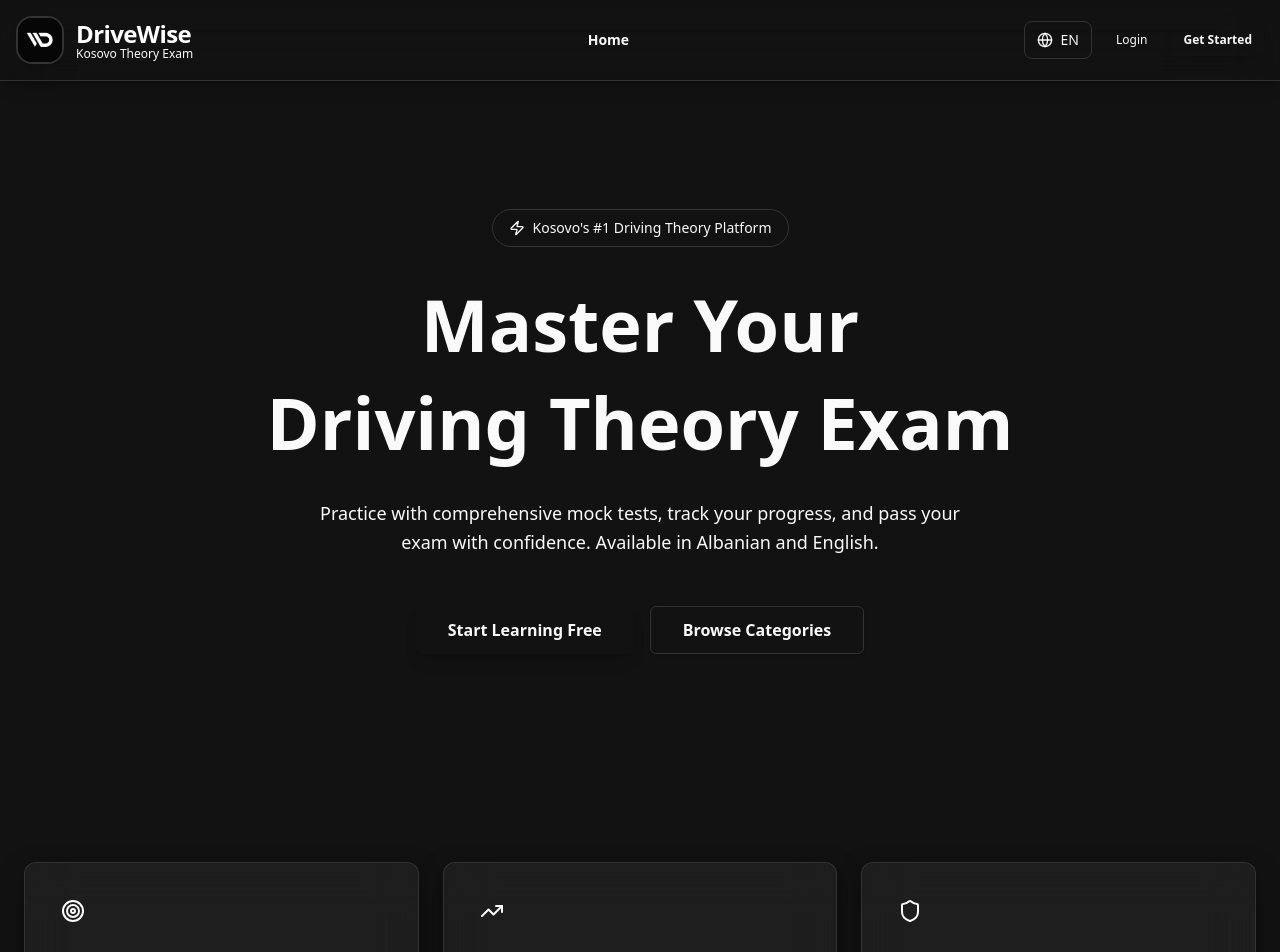
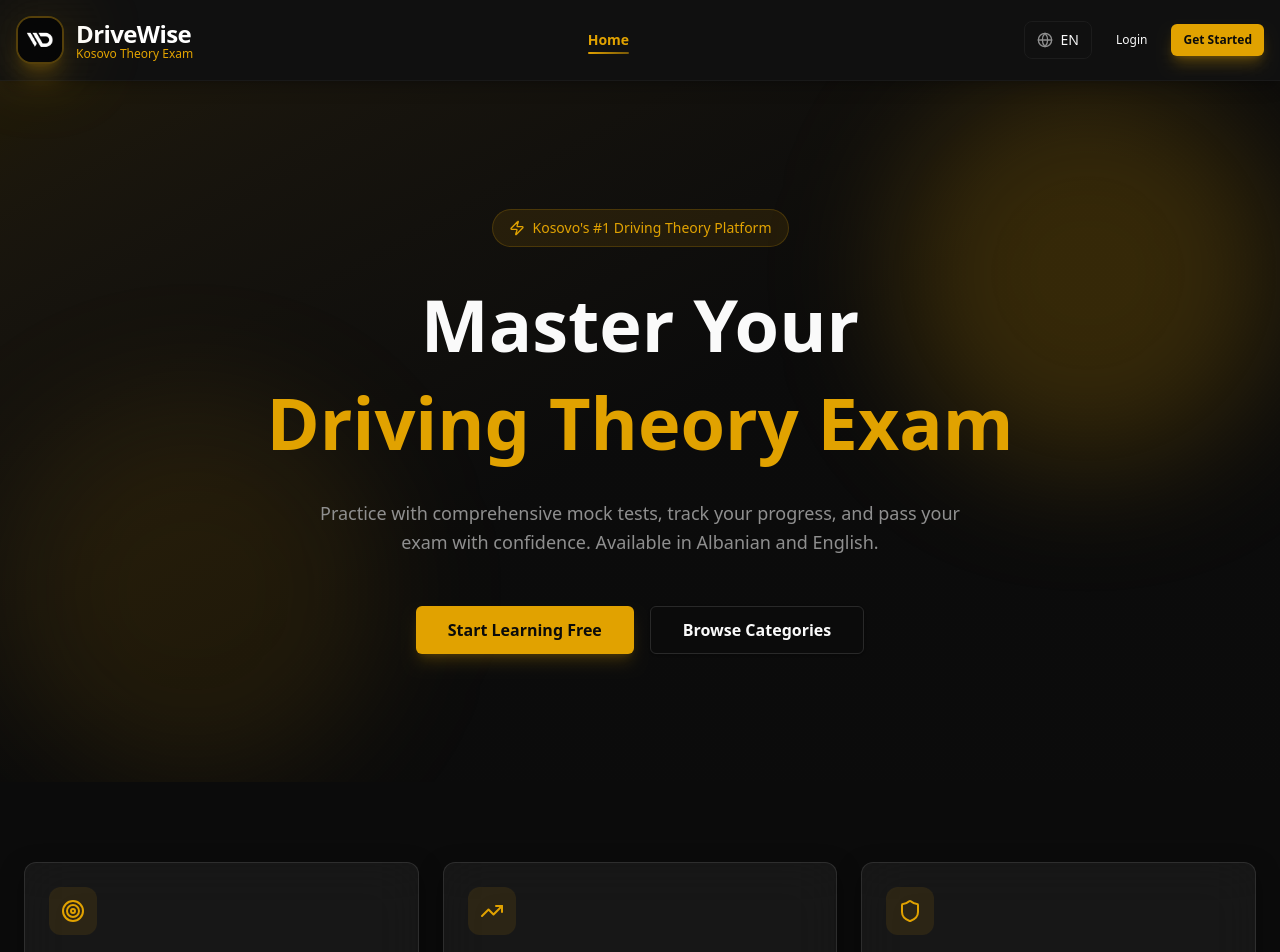
Before and after one commit to erdilatifi/DriveWise, a Next.js app: page / in a window 1280 px wide. Shown: the top 952 px of the page. Built offline with nearby package versions, Linux system fonts and the light colour scheme; no server answers.

Commit message:
Fix theme - add vibrant gold color with pure black background

```diff
--- a/app/globals.css
+++ b/app/globals.css
@@ -1,27 +1,50 @@
 @import "tailwindcss";
+
+@theme {
+  --color-background: oklch(0.15 0 0);
+  --color-foreground: oklch(0.98 0 0);
+  --color-card: oklch(0.18 0 0);
+  --color-card-foreground: oklch(0.98 0 0);
+  --color-popover: oklch(0.18 0 0);
+  --color-popover-foreground: oklch(0.98 0 0);
+  --color-primary: oklch(0.75 0.18 85);
+  --color-primary-foreground: oklch(0.15 0 0);
+  --color-secondary: oklch(0.25 0 0);
+  --color-secondary-foreground: oklch(0.98 0 0);
+  --color-muted: oklch(0.25 0 0);
+  --color-muted-foreground: oklch(0.65 0 0);
+  --color-accent: oklch(0.75 0.18 85);
+  --color-accent-foreground: oklch(0.15 0 0);
+  --color-destructive: oklch(0.55 0.22 25);
+  --color-destructive-foreground: oklch(0.98 0 0);
+  --color-border: oklch(0.28 0 0);
+  --color-input: oklch(0.28 0 0);
+  --color-ring: oklch(0.75 0.18 85);
+  --radius: 0.75rem;
+}
 
 @layer base {
   :root {
-    --background: 0 0% 7%;
+    --background: 0 0% 3.9%;
     --foreground: 0 0% 98%;
-    --card: 0 0% 10%;
+    --card: 0 0% 8%;
     --card-foreground: 0 0% 98%;
-    --popover: 0 0% 10%;
+    --popover: 0 0% 8%;
     --popover-foreground: 0 0% 98%;
-    --primary: 45 100% 51%;
+    --primary: 45 93% 58%;
     --primary-foreground: 0 0% 0%;
-    --secondary: 0 0% 15%;
+    --secondary: 0 0% 14.9%;
     --secondary-foreground: 0 0% 98%;
-    --muted: 0 0% 15%;
-    --muted-foreground: 0 0% 60%;
-    --accent: 45 100% 51%;
+    --muted: 0 0% 14.9%;
+    --muted-foreground: 0 0% 63.9%;
+    --accent: 45 93% 58%;
     --accent-foreground: 0 0% 0%;
-    --destructive: 0 84% 60%;
+    --destructive: 0 84.2% 60.2%;
     --destructive-foreground: 0 0% 98%;
-    --border: 0 0% 20%;
-    --input: 0 0% 20%;
-    --ring: 45 100% 51%;
-    --radius: 0.5rem;
+    --border: 0 0% 18%;
+    --input: 0 0% 18%;
+    --ring: 45 93% 58%;
+    --radius: 0.75rem;
   }
 }
 
```
